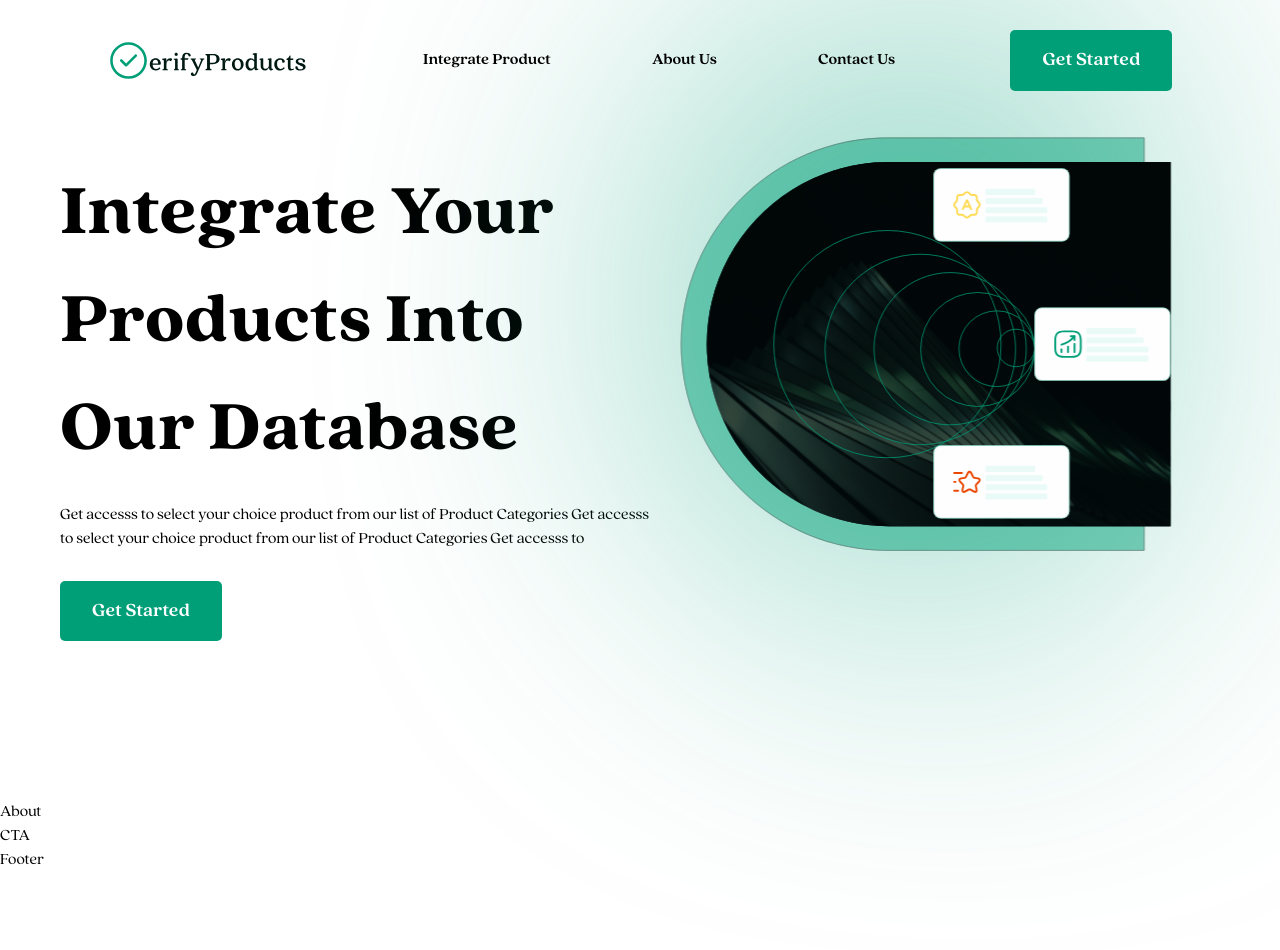
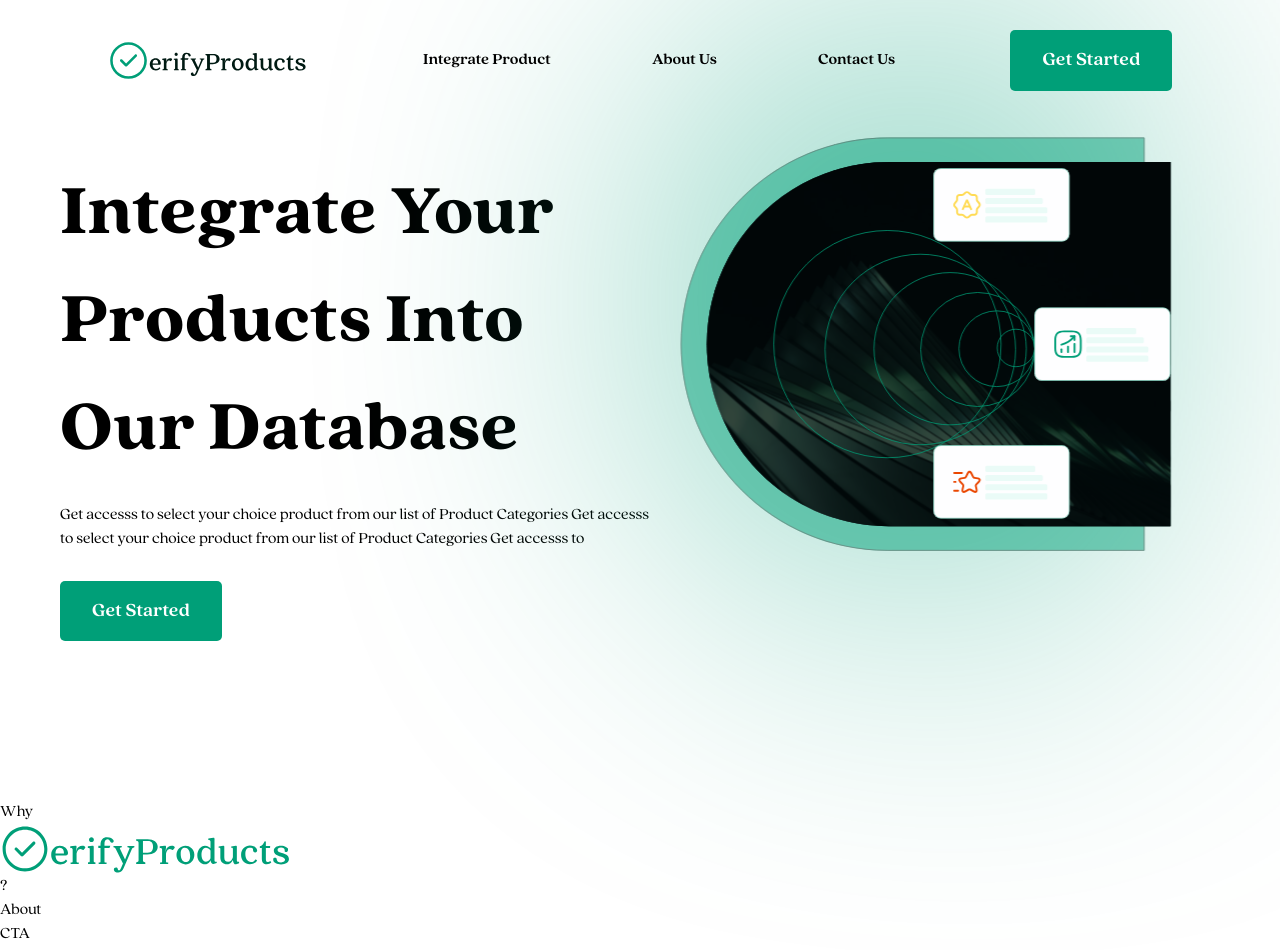
Before and after one commit to Verify-App-TUTN/VerifyProduct, a React (Create React App) app: page / in a window 1280 px wide. Shown: the top 950 px of the page. Built offline with nearby package versions, Linux system fonts and the light colour scheme.

Commit message:
added markup

```diff
--- a/src/components/Features/Features.jsx
+++ b/src/components/Features/Features.jsx
@@ -1,10 +1,16 @@
 import React from "react";
+import { GreenLogo } from "../../assets";
 import style from "./index.module.css";
 
+
 const Features = () => {
+
   return (
     <div className={style.Features}>
-      <h1></h1>
+      <span className={style.Features__heading}><h3>Why</h3> <GreenLogo /> <h3>?</h3></span>
+      <div className={style.Features__cards}>
+
+      </div>
     </div>
   );
 }
```
